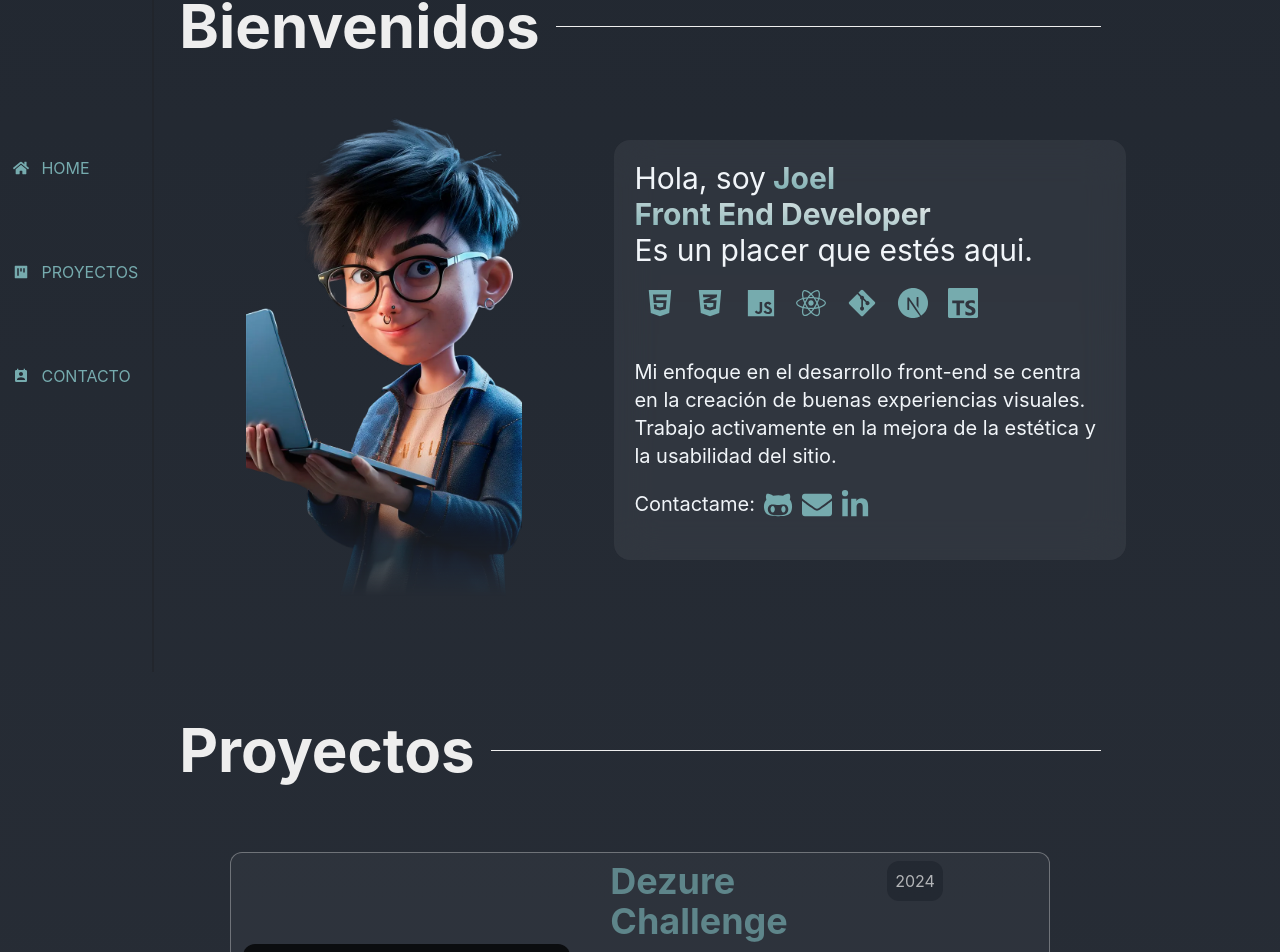
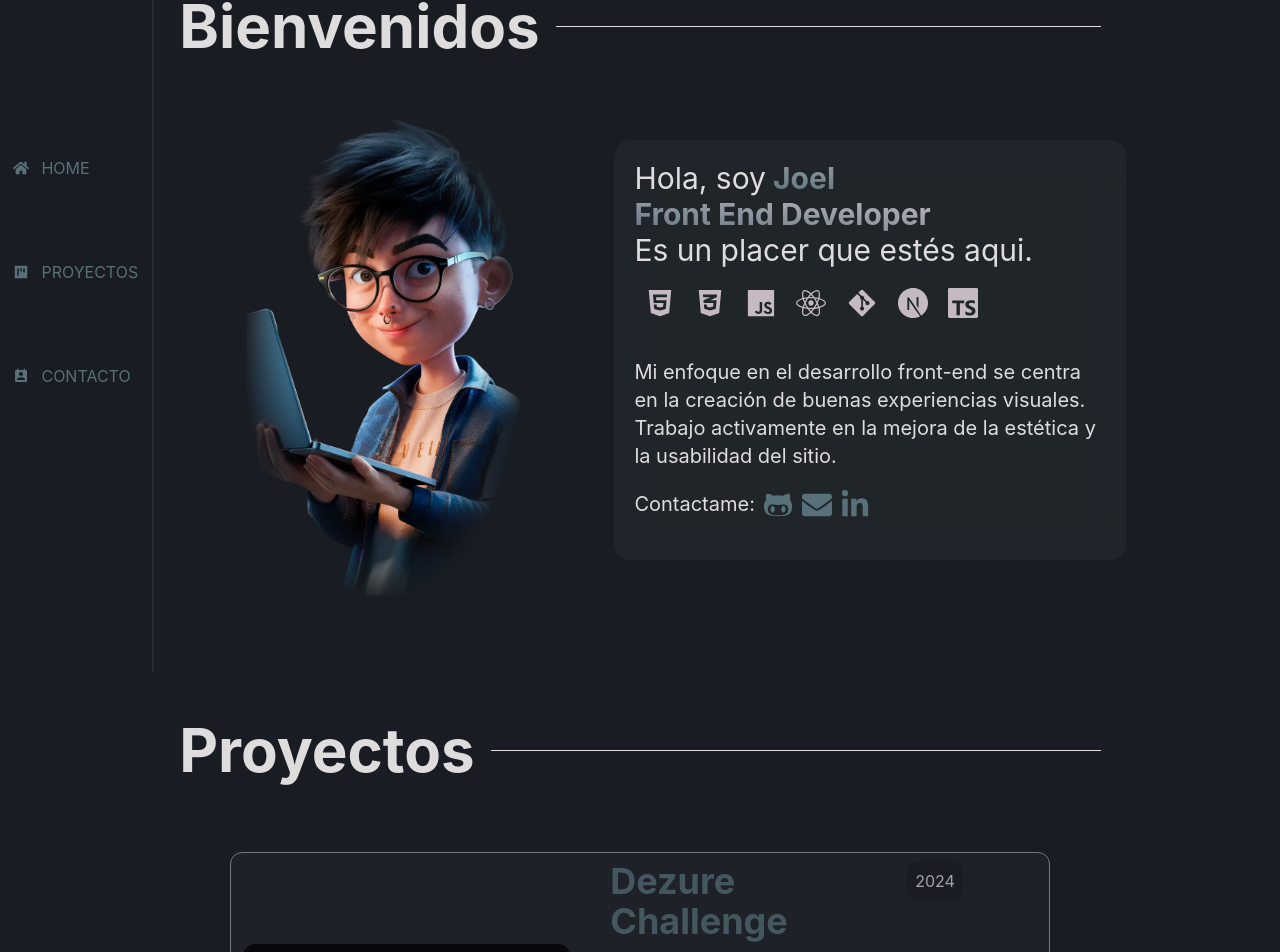
Before and after one commit to joelwaiman/OwnWeb, a React (Create React App) app: page / in a window 1280 px wide. Shown: the part 128-1080 px from the top of the page. Built offline with nearby package versions, Linux system fonts and the light colour scheme; what tailwindcss-animated would draw is missing.

Commit message:
add: styles

```diff
--- a/src/components/Header/Header.js
+++ b/src/components/Header/Header.js
@@ -18,7 +18,7 @@ export const Header = () => {
     ]
 
     return (
-        <header className='hidden fixed md:flex flex-col justify-center border-r-2 border-[rgba(33,34,38,0.5)] items-center h-[100vh] w-[12%]'>
+        <header className='hidden fixed md:flex flex-col justify-center border-r-2 border-[rgba(52,56,52,0.5)] items-center h-[100vh] w-[12%]'>
             <nav className='flex flex-col gap-10'>
                 {menu.map((circ) => {
                     return (
@@ -29,14 +29,14 @@ export const Header = () => {
                             className='relative w-full'
                         >
                             {location.hash === circ.route && (
-                                <div className='absolute top-3 -right-3 w-10 h-10 bg-[#76ABAE] rounded-xl transition-transform duration-1000 ease-in-out'
+                                <div className='absolute top-3 -right-3 w-10 h-10 bg-secondary rounded-xl animate-fade-right'
                                     style={{ zIndex: -1 }} />
                             )}
                             <div
                                 className={
                                     location.hash === circ.route
-                                        ? 'flex items-center gap-3 bg-[rgba(34,40,49,0.7)] backdrop-blur-[20px] p-5 rounded-xl text-[#e7e7e7] transition-all duration-500 ease-in-out relative'
-                                        : 'flex items-center gap-3 text-[#76ABAE] p-5 transition-all duration-500 ease-in-out hover:text-[#e7e7e7] rounded-[25%] relative'
+                                        ? 'flex items-center gap-3 bg-[rgba(34,40,49,0.7)] backdrop-blur-[20px] p-5 rounded-xl text-secondary transition-all duration-500 ease-in-out relative'
+                                        : 'flex items-center gap-3 text-primary p-5 transition-all duration-500 ease-in-out hover:text-secondary rounded-[25%] relative'
                                 }
                             >
                                 <p>{circ.icon}</p>
--- a/src/components/Home.js
+++ b/src/components/Home.js
@@ -15,8 +15,8 @@ const Home = () => {
             id="home"
         >
             <header className="flex items-center justify-center w-[90%] md:w-[90%] mx-auto py-12 md:order-1 order-1">
-                <h1 className="text-6xl text-[#EEEEEE] font-bold inline-block">Bienvenidos</h1>
-                <hr className="hidden md:flex md:flex-grow md:ml-4 md:bg-[#EEEEEE] md:border-0 md:h-[1px]" />
+                <h1 className="text-6xl text-text font-bold inline-block">Bienvenidos</h1>
+                <hr className="hidden md:flex md:flex-grow md:ml-4 md:bg-text md:border-0 md:h-[1px]" />
             </header>
             <section className="flex flex-col md:flex-row md:justify-center justify-evenly items-center" >
                 <article className="flex justify-center md:w-[45%] w-1/2 animate-fade-right animate-delay-700">
@@ -24,13 +24,13 @@ const Home = () => {
                         src={image}
                         alt="Chico con gafas sonriendo" />
                 </article>
-                <article className="animate-fade-left animate-delay-700 flex flex-col items-center bg-[rgba(255,255,255,0.06)] backdrop-blur-[20px] rounded-2xl shadow-[rgba(0,0,0,0.2)] p-5 md:items-start text-center md:text-start w-[90%] md:w-1/2 text-xl text-slate-100">
+                <article className="animate-fade-left animate-delay-700 flex flex-col text-text items-center bg-glassmorph backdrop-blur-[20px] rounded-2xl shadow-[rgba(0,0,0,0.2)] p-5 md:items-start text-center md:text-start w-[90%] md:w-1/2 text-xl">
                     <p className="text-3xl">Hola, soy
-                        <strong className="bg-gradient-to-tr from-[#76ABAE] to-[#EEEEEE] text-transparent bg-clip-text"> Joel
+                        <strong className="bg-gradient-to-tr from-primary to-secondary text-transparent bg-clip-text"> Joel
                             <br /> Front End Developer <br />
                         </strong> Es un placer que estés aqui.</p>
                     <div
-                        className="flex justify-between w-full md:w-3/4 text-3xl text-[#76ABAE] py-5 animate-fade">
+                        className="flex w-full md:w-3/4 text-3xl text-secondary py-5 animate-fade">
                         {iconsStack.map((icns) => {
                             return <div className={styles.icons_container}>
                             <span className={styles.icons}
@@ -48,7 +48,7 @@ const Home = () => {
                         {icons.map((icon) => {
                             return <a
                                 key={icon.id}
-                                className="text-3xl text-[#76ABAE] hover:scale-110 transition-all duration-300"
+                                className="text-3xl text-primary hover:scale-110 transition-all duration-300"
                                 href={icon.route}
                                 target="_blank"
                                 rel="noopener noreferrer">
--- a/src/components/Image.module.css
+++ b/src/components/Image.module.css
@@ -1,8 +1,8 @@
 /* Image.module.css */
 .image {
   width: 60%;
-  -webkit-mask-image: linear-gradient(black 70%, transparent);
-  mask-image: linear-gradient(black 70%, transparent);
+  -webkit-mask-image: linear-gradient(black 80%, transparent);
+  mask-image: radial-gradient(black 50%, transparent 72%);
   opacity: 0;
   animation: fadeIn 2s ease-in-out forwards;
 }
--- a/src/components/Projects.js
+++ b/src/components/Projects.js
@@ -23,7 +23,7 @@ const Projects = () => {
       name: 'E-Commerce',
       img: chonkee,
       link: 'https://ecommerce-react-ten-phi.vercel.app/',
-      description: 'Proyecto de fin de curso, E-commerce completo creado con ReactJS. Uso de Hooks, States, Context y mas. Firebase como base de datos.',
+      description: 'E-commerce completo creado con ReactJS. Uso de Hooks, States, Context y mas. Firebase como base de datos.',
       year: '2022',
       techs: ['Javascript', 'ReactJS', 'Firestore']
     },
@@ -69,23 +69,23 @@ const Projects = () => {
   return (
     <section className="flex flex-col items-center m-auto md:w-[80%] w-[95%]" id="proyectos">
         <div className="flex items-center justify-center w-[90%] my-12">
-            <h1 className="text-6xl text-[#EEEEEE] font-bold inline-block">Proyectos</h1>
-            <hr className="hidden md:flex md:flex-grow md:ml-4 md:bg-[#EEEEEE] md:border-0 md:h-[1px]" />
+            <h1 className="text-6xl font-bold inline-block">Proyectos</h1>
+            <hr className="hidden md:flex md:flex-grow md:ml-4 md:bg-text md:border-0 md:h-[1px]" />
         </div>
         <div className="flex flex-col-reverse md:w-[80%] w-[100%]">
             {project.map((card) => {
                 return (
                     <a key={card.id} className="no-underline" href={card.link} target="_blank" rel="noopener noreferrer">
-                        <div className="flex flex-col md:flex-row items-center justify-center md:justify-start bg-[#31363F] border border-[rgba(238,238,238,0.5)] w-full md:h-fit rounded-xl my-6 opacity-70 transition-all duration-300 ease-out hover:shadow-cardshadow hover:opacity-100 hover:scale-[1.025]">
+                        <div className="flex flex-col md:flex-row items-center justify-center md:justify-start bg-glassmorph border border-mid w-full md:h-fit rounded-xl my-6 opacity-70 transition-all duration-300 ease-out hover:shadow-cardshadow hover:opacity-100 hover:scale-[1.025]">
                             <img
                                 className="w-[95%] md:w-[40%] rounded-xl m-3"
                                 alt="Page Preview"
                                 src={card.img}
                             />
-                            <div className="flex flex-col justify-between text-[#EEEEEE] w-full md:w-3/6 gap-5 min-h-full md:px-5">
-                                <header className="flex flex-col md:flex-row items-center md:items-start justify-center md:justify-start p-2 m-2 md:m-0 rounded-xl">
-                                    <h1 className="text-4xl font-bold text-[#76ABAE]">{card.name}</h1>
-                                    <h4 className="mx-5 p-2 bg-[#222831] rounded-xl">{card.year}</h4>
+                            <div className="flex flex-col justify-between w-full md:w-3/6 gap-5 min-h-full md:px-5">
+                                <header className="flex flex-col gap-4 md:flex-row items-center md:items-start justify-center md:justify-start p-2 m-2 md:m-0 rounded-xl">
+                                    <h1 className="text-4xl font-bold text-primary">{card.name}</h1>
+                                    <h4 className="p-2 bg-dark rounded-xl">{card.year}</h4>
                                 </header>
                                 <p className="font-light px-2 text-center md:text-start">{card.description}</p>
                                 <div className="flex justify-center md:flex-wrap md:justify-start gap-4 pb-5">
--- a/src/index.css
+++ b/src/index.css
@@ -11,13 +11,25 @@ html{
   min-height: 100vh;
 }
 
+@layer base {
+  :root {
+    --color-primary: #57707A;
+    --color-secondary: #c5bac4;
+    --dark: #191d23;
+    --mid: #989daa;
+    --text-color: #dedcdc;
+    --card-glassmorph: rgba(158, 163, 169, 0.06);
+  }
+}
+
 body {
   font-family: -apple-system, BlinkMacSystemFont, 'Segoe UI', 'Roboto', 'Oxygen',
     'Ubuntu', 'Cantarell', 'Fira Sans', 'Droid Sans', 'Helvetica Neue', 'American Captain',
     sans-serif;
   -webkit-font-smoothing: antialiased;
   -moz-osx-font-smoothing: grayscale;
-  background-image: linear-gradient(#222831, #31363F);
+  background-color: var(--dark);
+  color: var(--text-color);
 }
 
 
--- a/tailwind.config.js
+++ b/tailwind.config.js
@@ -3,8 +3,13 @@ module.exports = {
   content: ["./src/**/*.{html,js,jsx}"],
   theme: {
     extend: {
-      boxShadow: {
-        'cardshadow': '0px 0px 10px 2px rgb(118,171,174)',
+      colors: {
+        primary: 'var(--color-primary)',
+        secondary: 'var(--color-secondary)',
+        dark: 'var(--dark)',
+        mid: 'var(--mid)',
+        text: 'var(--text-color)',
+        glassmorph: 'var(--card-glassmorph)'
       }
     },
   },
```
Also changed, not shown: src/components/Contact.js (+10 -10 lines).
